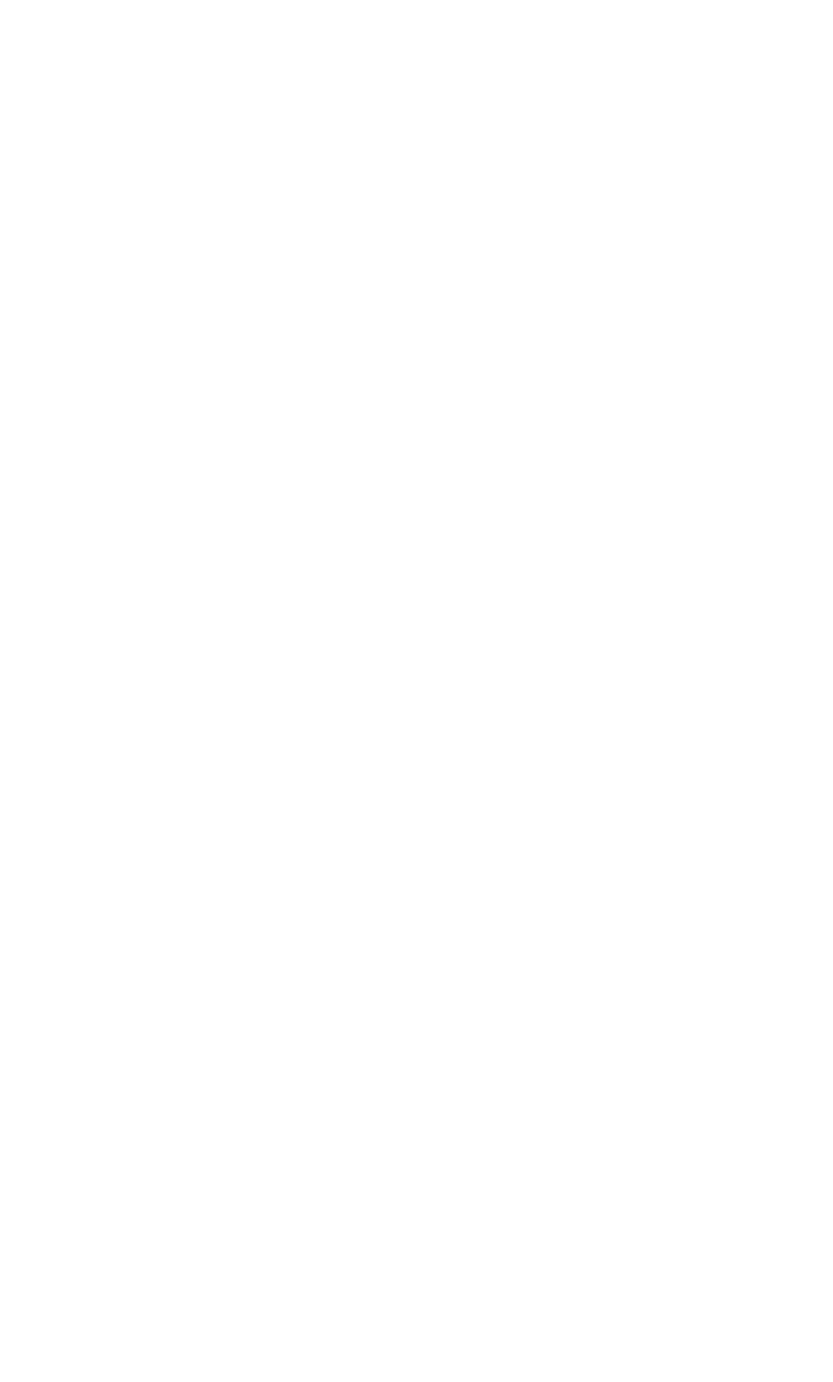
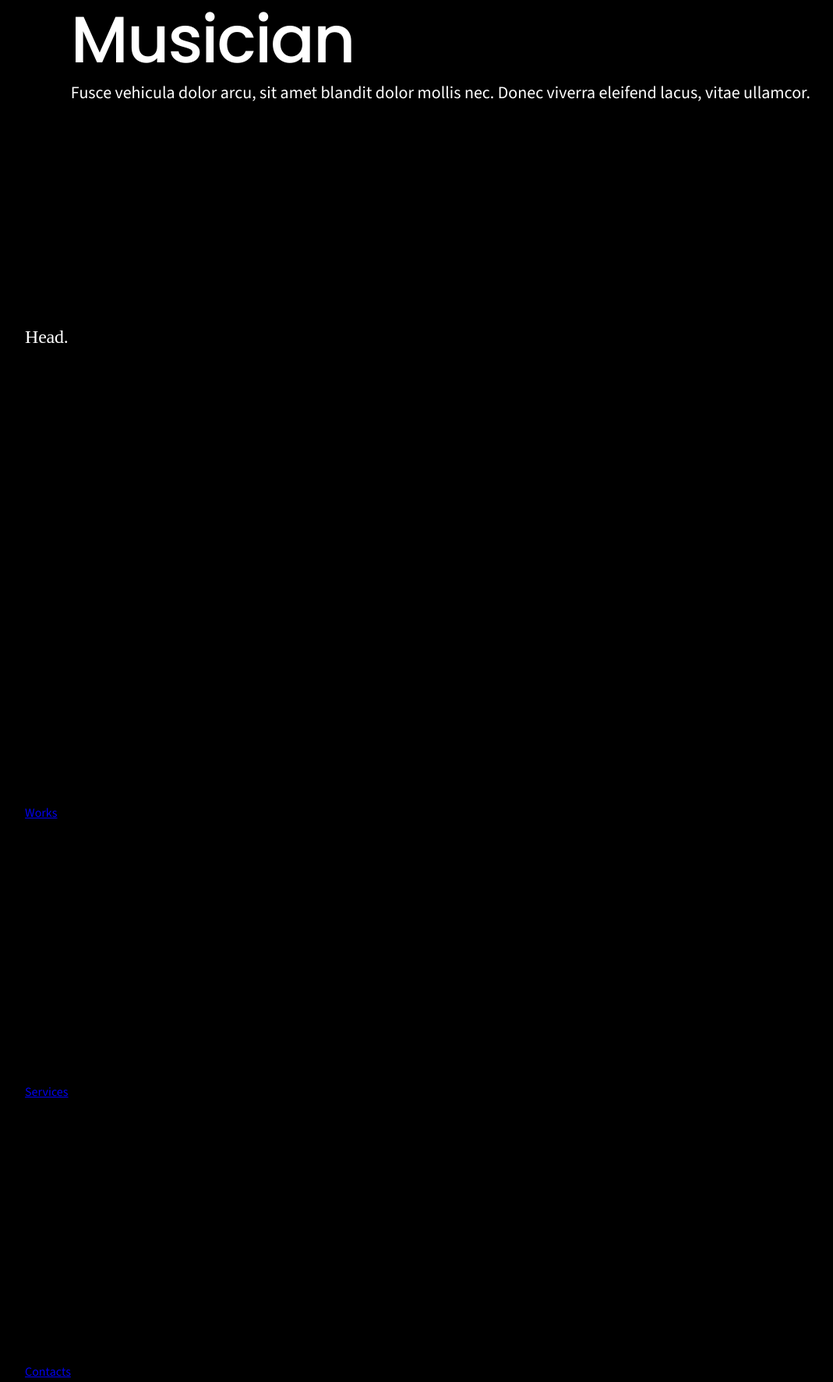
Before and after one commit to malinranden/responsive-webdesign, a plain HTML site: page index.html in a window 1280 px wide. Shown: the whole page at 78% size, without its empty margins (104-1173 px from the left). Before the commit the page ends 800 px from the top, so only its background shows below. Drawn offline with nearby package versions, Linux system fonts and the light colour scheme.

Commit message:
adding content and styling

```diff
--- a/index.html
+++ b/index.html
@@ -5,15 +5,38 @@
     <meta name="viewport" content="width=device-width, initial-scale=1.0">
     <link rel="stylesheet" href="/styles/reset.css">
     <link rel="stylesheet" href="/styles/index.css">
+    <link rel="preconnect" href="https://fonts.googleapis.com">
+    <link rel="preconnect" href="https://fonts.gstatic.com" crossorigin>
+    <link href="https://fonts.googleapis.com/css2?family=Actor&family=Poppins:ital,wght@0,100;0,200;0,300;0,400;0,500;0,600;0,700;0,800;0,900;1,100;1,200;1,300;1,400;1,500;1,600;1,700;1,800;1,900&family=Source+Sans+3:ital,wght@0,200..900;1,200..900&display=swap" rel="stylesheet">
     <title>Document</title>
 </head>
 <body>
 
-    <header></header>
+    <header class="header-container">
+        <div class="logo">
+            <h2 class="logo__text">Head.</h2>
+        </div>
+        <nav class="nav">
+            <ul class="nav__list">
+                <li class="nav__li"><a href="#">Works</a></li>
+                <li class="nav__li"><a href="#">Services</a></li>
+                <li class="nav__li"><a href="#">Contacts</a></li>
+            </ul>
+        </nav>
+    </header>
 
-    <section class="text-section"></section>
+    <section class="text-section">
+        <div class="text-section__text">
+            <h1 class="text-section__h1">Musician</h1>
+            <p class="text-section__p">Fusce vehicula dolor arcu, sit amet blandit
+                dolor mollis nec. Donec viverra eleifend
+                lacus, vitae ullamcor.</p>
+        </div>
+    </section>
 
-    <div class="image-section"></div>
+    <div class="image-section">
+        <img src="" alt="">
+    </div>
 
 </body>
 </html>
--- /dev/null
+++ b/styles/_fonts.scss
@@ -0,0 +1,23 @@
+.poppins-medium {
+  font-family: "Poppins", sans-serif;
+  font-weight: 500;
+  font-style: normal;
+}
+$heading: 'Poppins', sans-serif;
+
+$main-font: 'Poppins', sans-serif;
+
+.source-sans-3-<uniquifier> {
+  font-family: "Source Sans 3", sans-serif;
+  font-optical-sizing: auto;
+  font-weight: <weight>;
+  font-style: normal;
+}
+$p-and-nav: 'Source Sans 3', sans-serif;
+
+.actor-regular {
+  font-family: "Actor", sans-serif;
+  font-weight: 400;
+  font-style: normal;
+}
+$head: 'Actor', sans-serif;
--- a/styles/_nav.scss
+++ b/styles/_nav.scss
@@ -0,0 +1,28 @@
+.header-container {
+
+}
+.logo {
+    max-width: 90px;
+    width: 100%;
+    min-height: 36px;
+    &__text {
+        font-size: 24px;
+        line-height: 36; // skriva px?
+        letter-spacing: -0.25px;
+    }
+}
+.nav {
+
+    &__list {
+        max-width: 267px;
+        width: 100%;
+        min-height: 25px;
+        font-family: "Source Sans 3", sans-serif;
+        font-size: 16px;
+        line-height: 22.4;
+
+    }
+    &__li {
+
+    }
+}
--- a/styles/_text.scss
+++ b/styles/_text.scss
@@ -0,0 +1,20 @@
+
+.text-section {
+    color: #FFFFFF; //ta bort
+    &__text {
+        color: #FFFFFF; //ta bort finns i body
+    }
+    &__h1 {
+        font-size: 84px;
+        line-height: 102px;
+        letter-spacing: -2px;
+        font-family: "Poppins", sans-serif;
+        font-weight: 500;
+    }
+    &__p {
+        font-size: 22px;
+        line-height: 34px;
+        font-family: "Source Sans 3", sans-serif;
+
+    }
+}
--- a/styles/index.scss
+++ b/styles/index.scss
@@ -0,0 +1,11 @@
+@import 'nav';
+@import 'text';
+
+body {
+    width: 100%;
+    display: flex;
+    justify-content: center;
+    background-color: #000000;
+    color: #FFFFFF;
+    //margins
+}
```
Also changed, not shown: styles/index.css.
